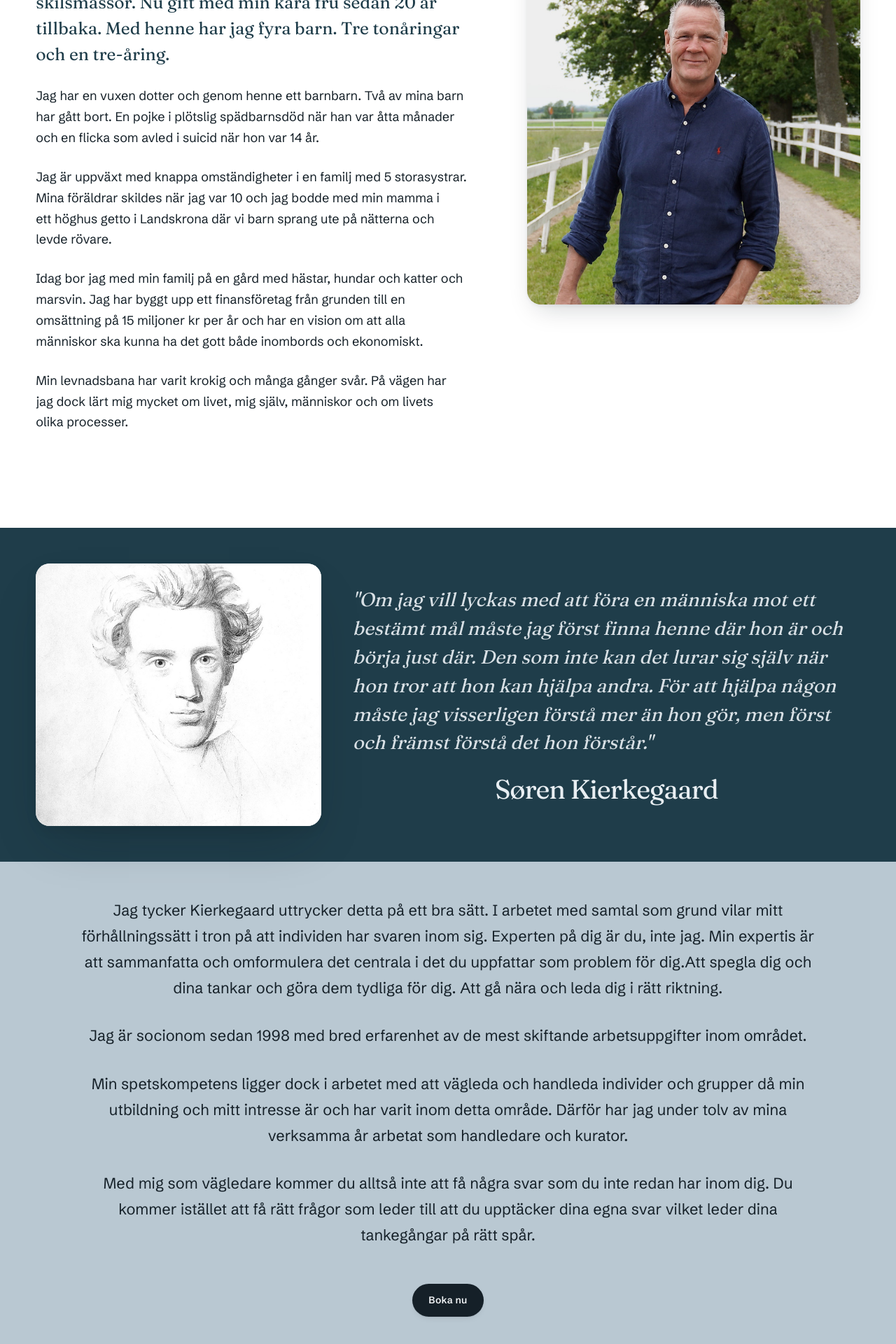
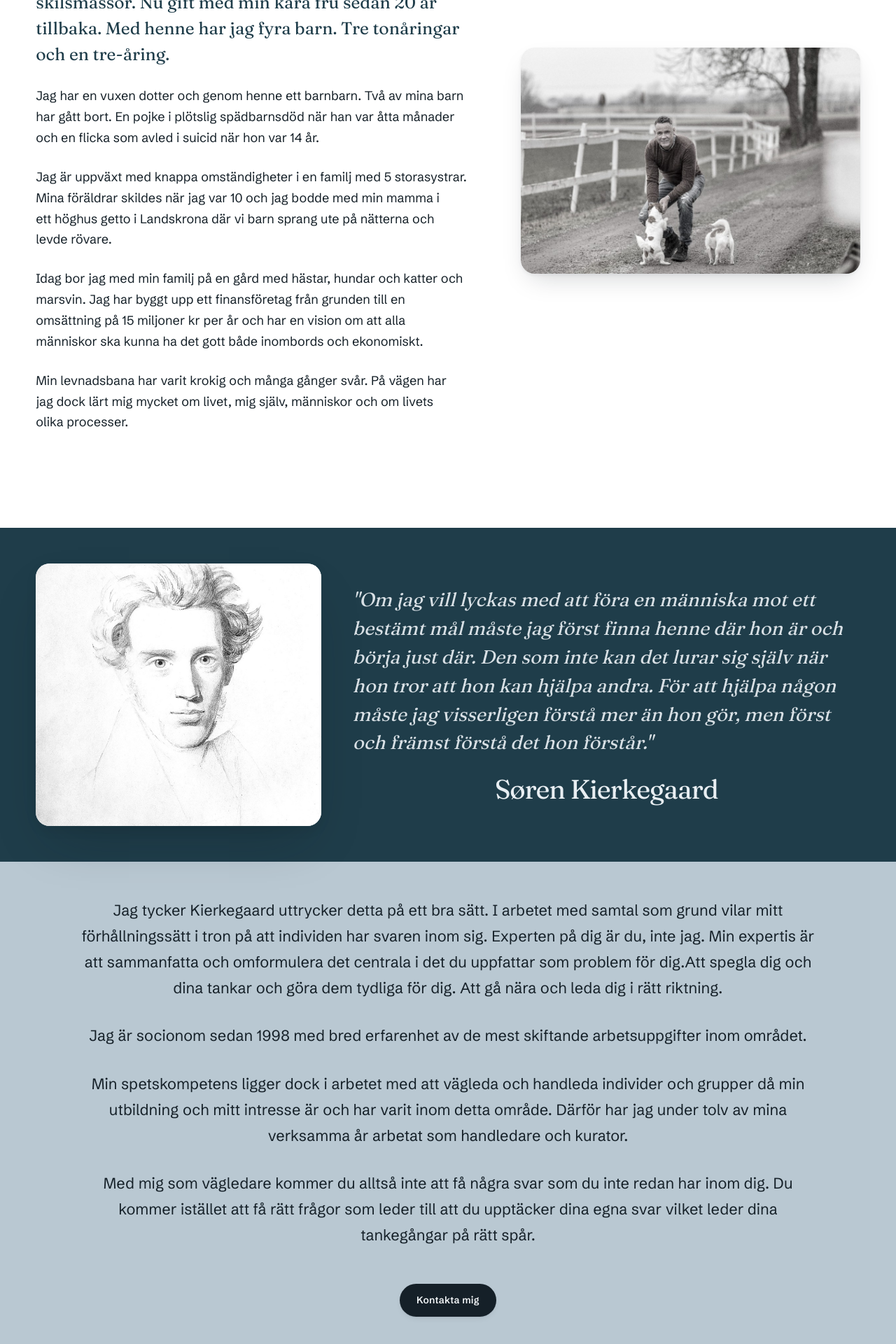
Before and after one commit to isakf999-bot/Kongruens-hemsida, a Next.js app: page /about-5 in a window 1280 px wide. Shown: the part 832-2752 px from the top of the page at 70% size. Built offline with nearby package versions, Linux system fonts and the light colour scheme.

Commit message:
Sätt gårdsbilden i mitten av den vita Om-ytan.
Co-authored-by: Cursor <cursoragent@cursor.com>

```diff
--- a/app/about-5/about.module.css
+++ b/app/about-5/about.module.css
@@ -30,7 +30,7 @@
 .bio .shell {
   grid-template-columns: minmax(0, 1.12fr) minmax(18rem, 0.88fr);
   column-gap: clamp(2.5rem, 6vw, 6.5rem);
-  align-items: start;
+  align-items: center;
 }
 
 .bioCopy {
@@ -57,16 +57,17 @@
 
 .portrait {
   justify-self: end;
-  width: min(100%, 28rem);
+  align-self: center;
+  width: 100%;
   margin: 0;
 }
 
 .portrait img {
   width: 100%;
   height: auto;
-  aspect-ratio: 4 / 5;
+  aspect-ratio: 3 / 2;
   object-fit: cover;
-  object-position: 50% 16%;
+  object-position: 40% 46%;
   border-radius: var(--radius-lg);
   box-shadow: var(--shadow-card);
   transition: transform 0.8s var(--ease);
@@ -201,10 +202,6 @@
     row-gap: var(--space-5);
   }
 
-  .portrait {
-    display: none;
-  }
-
   .drawing {
     width: min(100%, 14rem);
     height: auto;
--- a/app/about-5/page.tsx
+++ b/app/about-5/page.tsx
@@ -49,10 +49,10 @@ export default function AboutPage() {
           </Reveal>
           <Reveal className={styles.portrait} delay={120}>
             <img
-              src="/images/portrait.jpg"
-              alt="Mats Svensson utomhus i mörk skjorta, framför grönska."
-              width={720}
-              height={985}
+              src="/images/mats-gard.jpg"
+              alt="Mats Svensson på gården med två hundar."
+              width={1200}
+              height={800}
             />
           </Reveal>
         </div>
@@ -107,8 +107,8 @@ export default function AboutPage() {
               dig. Du kommer istället att få rätt frågor som leder till att du upptäcker dina egna
               svar vilket leder dina tankegångar på rätt spår.
             </p>
-            <Link href="/services" className="btn">
-              Boka nu
+            <Link href="/kontakt" className="btn">
+              Kontakta mig
             </Link>
           </Reveal>
         </section>
```
